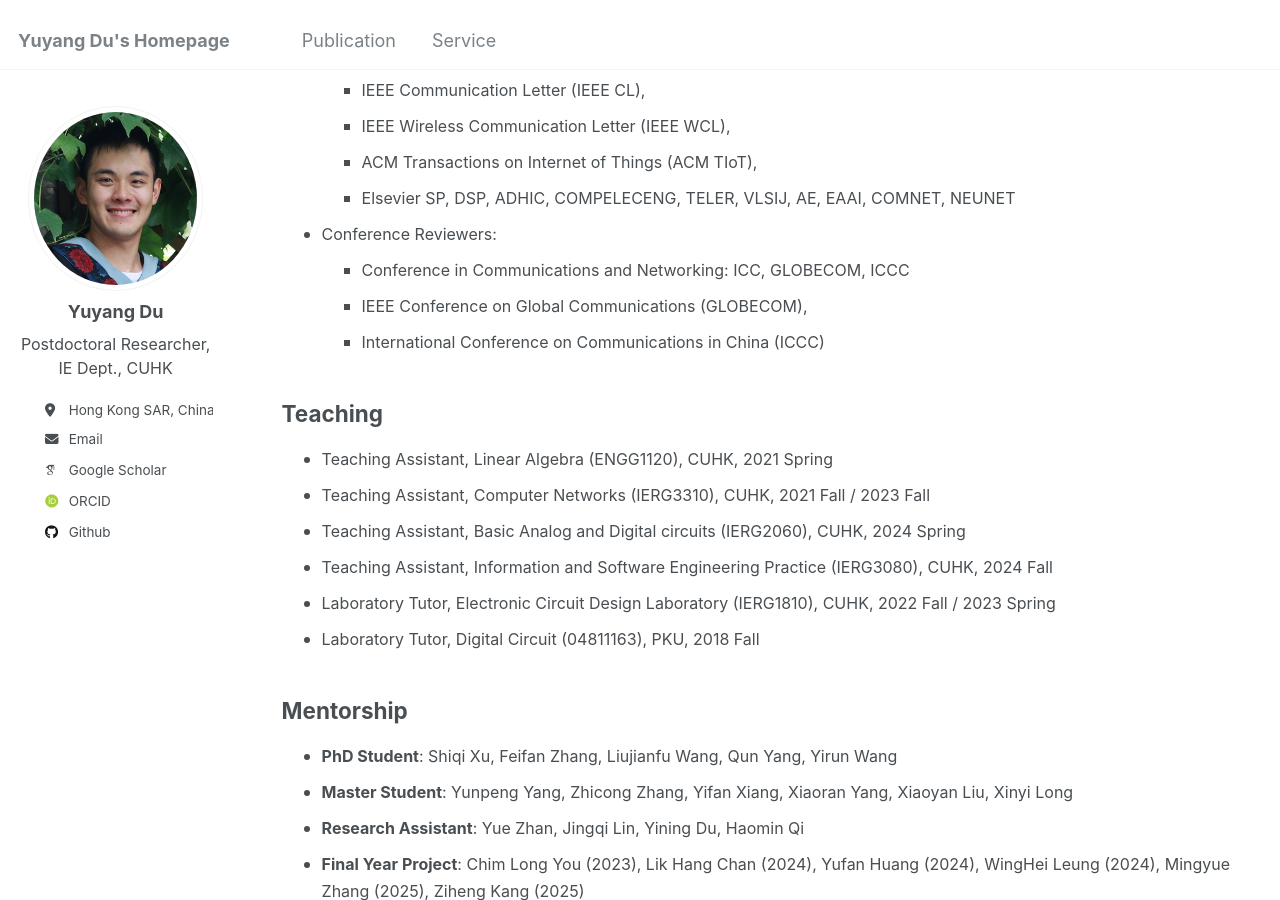
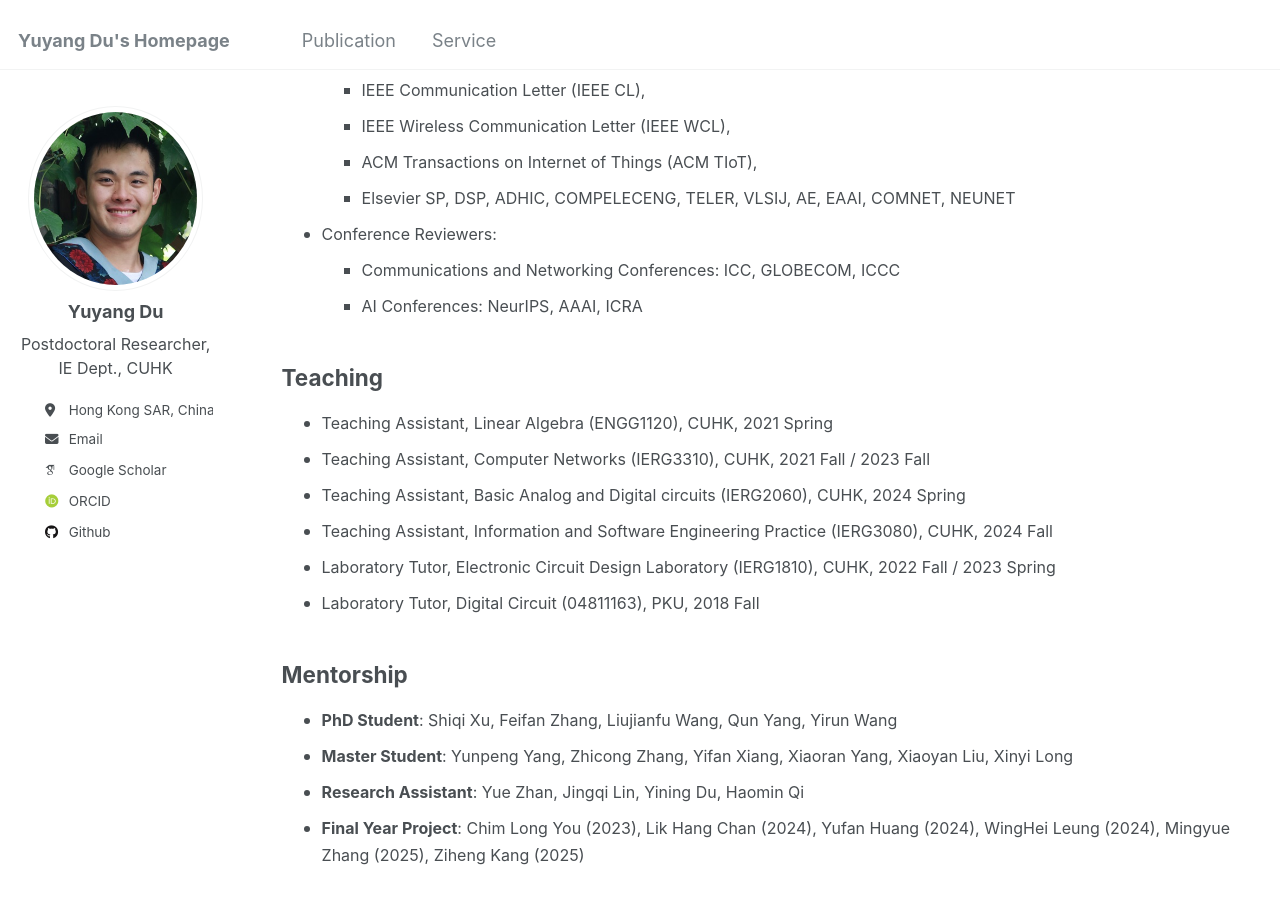
Before and after one commit to yuyangdu01/yuyangdu01.github.io, a Jekyll site: the page built from _pages/cv.md, in a window 1280 px wide and 900 px high, scrolled down 336 px. Built offline with Jekyll 4.4.1, drawn with Linux system fonts in a browser that asks for light colours; some web fonts are replaced.

Commit message:
Update cv.md

```diff
--- a/_pages/cv.md
+++ b/_pages/cv.md
@@ -27,9 +27,8 @@ Reviewer
   <li><font size=3>Conference Reviewers:</font></li>
     <ul style="margin-left: -40px;">
       <ul style="margin-left: 0px;">
-        <li><font size=3> Conference in Communications and Networking: ICC, GLOBECOM, ICCC</font></li>
-        <li><font size=3>IEEE Conference on Global Communications (GLOBECOM),</font></li>
-        <li><font size=3>International Conference on Communications in China (ICCC)</font></li>
+        <li><font size=3> Communications and Networking Conferences: ICC, GLOBECOM, ICCC</font></li>
+        <li><font size=3> AI Conferences: NeurIPS, AAAI, ICRA</font></li>
       </ul>
     </ul>
 </ul>
```
